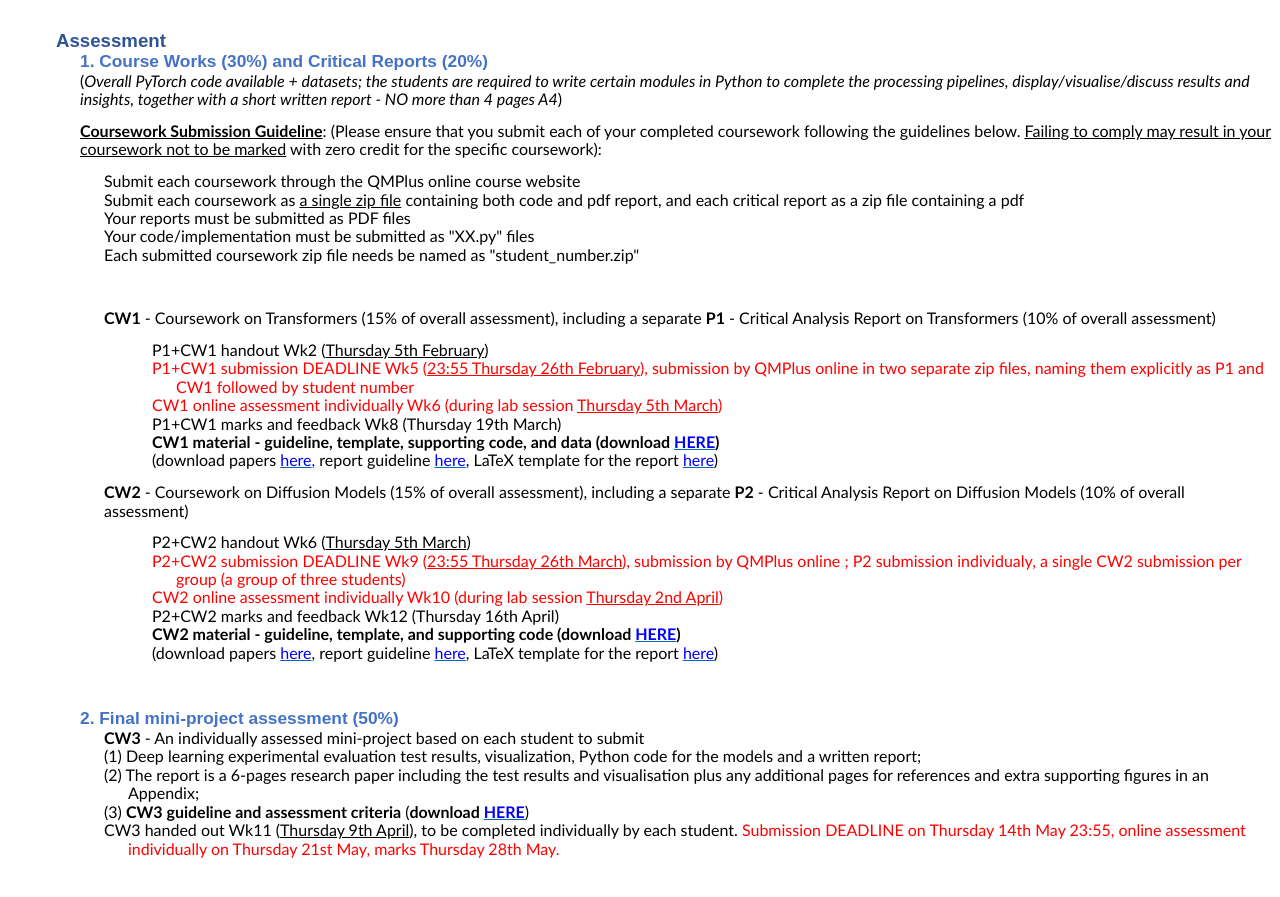
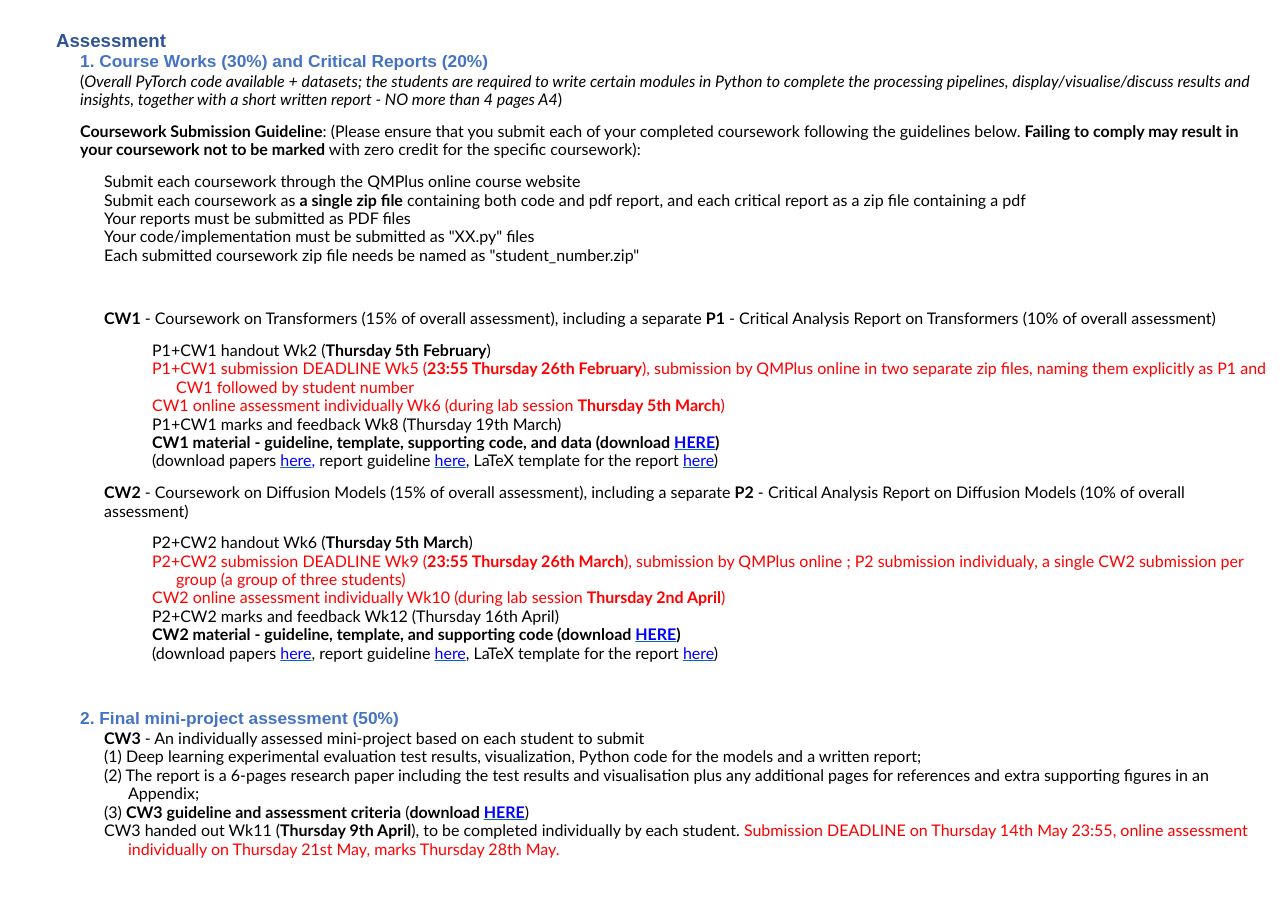
Before and after one commit to ssgong/ssgong.github.io, a plain HTML site: page ECS795P/index.html in a window 1280 px wide. Shown: the part 1429-2326 px from the top of the page. Drawn offline with Linux system fonts and the light colour scheme.

Commit message:
Add files via upload

```diff
--- a/ECS795P/index.html
+++ b/ECS795P/index.html
@@ -1261,7 +1261,7 @@ office - CS 409)<o:p></o:p></span></p>
 
 <h1 style="margin-left: 36pt;"><span lang="EN-US">Reference Books</span></h1>
 
-<p class="MsoNormal" style="margin-left: 36pt;"><span style="font-size: 12pt; line-height: 115%;" lang="EN-US"><span style="text-decoration: underline;">On Computer Vision and Machine
+<p class="MsoNormal" style="margin-left: 36pt;"><span style="font-size: 12pt; line-height: 115%;" lang="EN-US"><span style="font-weight: bold;">On Computer Vision and Machine
 Learning</span><o:p></o:p></span></p>
 
 <p class="MsoListParagraphCxSpFirst" style="margin-left: 72pt; text-indent: -18pt;"><span style="font-size: 12pt; line-height: 115%;" lang="EN-US">Chris Bishop, Pattern Recognition and Machine Learning (<a href="https://www.amazon.co.uk/Pattern-Recognition-Learning-Information-Statistics/dp/0387310738/ref=pd_aw_sbs_14_4/259-7535549-9810108">amazon</a>)
@@ -1283,14 +1283,14 @@ Learning</span><o:p></o:p></span></p>
 Golub, Matrix Computations (<a href="https://www.amazon.co.uk/Matrix-Computations-Gene-H-Golub/dp/9380250754/ref=tmm_pap_swatch_0">amazon</a>)
 - A Classic on vectors, matrices, tensors<o:p></o:p></span></p>
 
-<p class="MsoNormal" style="margin-left: 36pt;"><span style="font-size: 12pt; line-height: 115%;" lang="EN-US"><span style="text-decoration: underline;">On Deep Learning</span><o:p></o:p></span></p>
+<p class="MsoNormal" style="margin-left: 36pt;"><span style="font-size: 12pt; line-height: 115%;" lang="EN-US"><span style="font-weight: bold;">On Deep Learning</span><o:p></o:p></span></p>
 
 <p class="MsoListParagraphCxSpFirst" style="margin-left: 72pt; text-indent: -18pt;"><span style="font-size: 12pt; line-height: 115%;" lang="EN-US">Ian Goodfellow, Deep Learning (<a href="https://www.amazon.co.uk/Deep-Learning-Adaptive-Computation-Machine/dp/0262035618/ref=sr_1_1">amazon</a>)<o:p></o:p></span></p>
 
 <p class="MsoListParagraphCxSpLast" style="margin-left: 72pt; text-indent: -18pt;"><span style="font-size: 12pt; line-height: 115%;" lang="EN-US">Richard
 Sutton, Reinforcement Learning (<a href="https://www.amazon.co.uk/Reinforcement-Learning-Introduction-Richard-Sutton/dp/0262039249/ref=sr_1_1">amazon</a>)<o:p></o:p></span></p>
 
-<p class="MsoNormal" style="margin-left: 36pt;"><span style="font-size: 12pt; line-height: 115%;" lang="EN-US"><span style="text-decoration: underline;">On Visual Perception and Cognition</span> - <i>A
+<p class="MsoNormal" style="margin-left: 36pt;"><span style="font-size: 12pt; line-height: 115%;" lang="EN-US"><span style="font-weight: bold;">On Visual Perception and Cognition</span> - <i>A
 World Model is more than Large Language Models</i><o:p></o:p></span></p>
 
 <p class="MsoListParagraphCxSpFirst" style="margin-left: 72pt; text-indent: -18pt;"><span style="font-size: 12pt; line-height: 115%;" lang="EN-US">Richard Gregory, Eye and Brian (<a href="https://www.amazon.co.uk/Eye-Brain-Psychology-Princeton-Science/dp/0691165165/ref=mp_s_a_1_1">amazon</a>)
@@ -1347,7 +1347,7 @@ al CVPR'14, <span style="color: black;">Chen et al CVPR'15</span>)<o:p></o:p></s
 
 <p class="MsoListParagraphCxSpMiddle" style="margin-left: 106.35pt; text-indent: -18pt;"><span style="font-size: 12pt; line-height: 115%; color: blue;" lang="EN-US">P2 and CW2 handout</span><span style="font-size: 12pt; line-height: 115%;" lang="EN-US"><o:p></o:p></span></p>
 
-<p class="MsoListParagraphCxSpMiddle" style="margin-left: 72pt; text-indent: -18pt;"><span style="font-size: 12pt; line-height: 115%; color: black;" lang="EN-US">W7 - <u>READING WEEK</u></span><span style="color: rgb(153, 153, 153);" lang="EN-US"><o:p></o:p></span></p>
+<p class="MsoListParagraphCxSpMiddle" style="margin-left: 72pt; text-indent: -18pt;"><span style="font-size: 12pt; line-height: 115%; color: black;" lang="EN-US">W7 - <span style="font-weight: bold;">READING WEEK</span></span><span style="color: rgb(153, 153, 153);" lang="EN-US"><o:p></o:p></span></p>
 
 <p class="MsoListParagraphCxSpMiddle" style="margin-left: 72pt; text-indent: -18pt;"><span style="font-size: 12pt; line-height: 115%;" lang="EN-US">W8 - Diffusion Models I: Introduction (Ho et al NIPS'20, Rombach et al
 CVPR'22)<o:p></o:p></span></p>
@@ -1397,14 +1397,14 @@ certain modules in Python to complete the processing pipelines,
 display/visualise/discuss results and insights, together with a short written
 report - NO more than 4 pages A4</i>)<o:p></o:p></span></p>
 
-<p class="MsoNormal" style="margin-left: 54pt;"><b><u><span style="font-size: 12pt; line-height: 115%;" lang="EN-US">Coursework Submission Guideline</span></u></b><span style="font-size: 12pt; line-height: 115%;" lang="EN-US">: (Please ensure that you
-submit each of your completed coursework following the guidelines below. <u>Failing
-to comply may result in your coursework not to be marked</u> with zero credit
+<p class="MsoNormal" style="margin-left: 54pt;"><b><span style="font-size: 12pt; line-height: 115%;" lang="EN-US">Coursework Submission Guideline</span></b><span style="font-size: 12pt; line-height: 115%;" lang="EN-US">: (Please ensure that you
+submit each of your completed coursework following the guidelines below. <span style="font-weight: bold;">Failing
+to comply may result in your coursework not to be marked</span> with zero credit
 for the specific coursework):<o:p></o:p></span></p>
 
 <p class="MsoListParagraphCxSpFirst" style="margin-left: 90pt; text-indent: -18pt;"><span style="font-size: 12pt; line-height: 115%;" lang="EN-US">Submit each coursework through the QMPlus online course website<o:p></o:p></span></p>
 
-<p class="MsoListParagraphCxSpMiddle" style="margin-left: 90pt; text-indent: -18pt;"><span style="font-size: 12pt; line-height: 115%;" lang="EN-US">Submit each coursework as <u>a single zip file</u> containing both code
+<p class="MsoListParagraphCxSpMiddle" style="margin-left: 90pt; text-indent: -18pt;"><span style="font-size: 12pt; line-height: 115%;" lang="EN-US">Submit each coursework as <span style="font-weight: bold;">a single zip file</span> containing both code
 and pdf report, and each critical report as a zip file containing a pdf<o:p></o:p></span></p>
 
 <p class="MsoListParagraphCxSpMiddle" style="margin-left: 90pt; text-indent: -18pt;"><span style="font-size: 12pt; line-height: 115%;" lang="EN-US">Your reports must be submitted as PDF files<o:p></o:p></span></p>
@@ -1420,14 +1420,14 @@ submitted coursework zip file needs be named as "student_number.zip"<o:p></o:p><
 (15% of overall assessment), including a separate <span style="font-weight: bold;">P1</span> - Critical Analysis Report on Transformers (10%
 of overall assessment)<o:p></o:p></span></p>
 
-<p class="MsoListParagraphCxSpFirst" style="margin-left: 126pt; text-indent: -18pt;"><span style="font-size: 12pt; line-height: 115%;" lang="EN-US">P1+CW1 handout Wk2 (<u>Thursday 5th February</u>)<o:p></o:p></span></p>
+<p class="MsoListParagraphCxSpFirst" style="margin-left: 126pt; text-indent: -18pt;"><span style="font-size: 12pt; line-height: 115%;" lang="EN-US">P1+CW1 handout Wk2 (<span style="font-weight: bold;">Thursday 5th February</span>)<o:p></o:p></span></p>
 
-<p class="MsoListParagraphCxSpMiddle" style="margin-left: 126pt; text-indent: -18pt;"><span style="font-size: 12pt; line-height: 115%; color: red;" lang="EN-US">P1+CW1 submission DEADLINE Wk5 (<u>23:55 Thursday 26th February</u>),
+<p class="MsoListParagraphCxSpMiddle" style="margin-left: 126pt; text-indent: -18pt;"><span style="font-size: 12pt; line-height: 115%; color: red;" lang="EN-US">P1+CW1 submission DEADLINE Wk5 (<span style="font-weight: bold;">23:55 Thursday 26th February</span>),
 submission by QMPlus online in two separate zip files, naming them explicitly
 as P1 and CW1 followed by student number<o:p></o:p></span></p>
 
-<p class="MsoListParagraphCxSpMiddle" style="margin-left: 126pt; text-indent: -18pt;"><span style="font-size: 12pt; line-height: 115%; color: red;" lang="EN-US">CW1 online assessment individually Wk6 (during lab session <u>Thursday
-5th March</u>)<o:p></o:p></span></p>
+<p class="MsoListParagraphCxSpMiddle" style="margin-left: 126pt; text-indent: -18pt;"><span style="font-size: 12pt; line-height: 115%; color: red;" lang="EN-US">CW1 online assessment individually Wk6 (during lab session <span style="font-weight: bold;">Thursday
+5th March</span>)<o:p></o:p></span></p>
 
 <p class="MsoListParagraphCxSpMiddle" style="margin-left: 126pt; text-indent: -18pt;"><span style="font-size: 12pt; line-height: 115%;" lang="EN-US">P1+CW1 marks and feedback Wk8 (Thursday 19th March)<o:p></o:p></span></p>
 
@@ -1441,14 +1441,14 @@ guideline <a href="Course_Work/Guideline_CriticalAnalysisReports.pdf"><span styl
 Models (15% of overall assessment), including a separate <span style="font-weight: bold;">P2</span> - Critical Analysis Report on Diffusion
 Models (10% of overall assessment)</span></p>
 
-<p class="MsoListParagraphCxSpFirst" style="margin-left: 126pt; text-indent: -18pt;"><span style="font-size: 12pt; line-height: 115%;" lang="EN-US">P2+CW2 handout Wk6 (<u>Thursday 5th March</u>)<o:p></o:p></span></p>
+<p class="MsoListParagraphCxSpFirst" style="margin-left: 126pt; text-indent: -18pt;"><span style="font-size: 12pt; line-height: 115%;" lang="EN-US">P2+CW2 handout Wk6 (<span style="font-weight: bold;">Thursday 5th March</span>)<o:p></o:p></span></p>
 
-<p class="MsoListParagraphCxSpMiddle" style="margin-left: 126pt; text-indent: -18pt;"><span style="font-size: 12pt; line-height: 115%; color: red;" lang="EN-US">P2+CW2 submission DEADLINE Wk9 (<u>23:55 Thursday 26th March</u>),
+<p class="MsoListParagraphCxSpMiddle" style="margin-left: 126pt; text-indent: -18pt;"><span style="font-size: 12pt; line-height: 115%; color: red;" lang="EN-US">P2+CW2 submission DEADLINE Wk9 (<span style="font-weight: bold;">23:55 Thursday 26th March</span>),
 submission by QMPlus online ; P2 submission individualy, a single CW2
 submission per group (a group of three students)<o:p></o:p></span></p>
 
-<p class="MsoListParagraphCxSpMiddle" style="margin-left: 126pt; text-indent: -18pt;"><span style="font-size: 12pt; line-height: 115%; color: red;" lang="EN-US">CW2 online assessment individually Wk10 (during lab session <u>Thursday
-2nd April</u>)</span><span style="color: red;" lang="EN-US"><o:p></o:p></span></p>
+<p class="MsoListParagraphCxSpMiddle" style="margin-left: 126pt; text-indent: -18pt;"><span style="font-size: 12pt; line-height: 115%; color: red;" lang="EN-US">CW2 online assessment individually Wk10 (during lab session <span style="font-weight: bold;">Thursday
+2nd April</span>)</span><span style="color: red;" lang="EN-US"><o:p></o:p></span></p>
 
 <p class="MsoListParagraphCxSpMiddle" style="margin-left: 126pt; text-indent: -18pt;"><span style="font-size: 12pt; line-height: 115%;" lang="EN-US">P2+CW2 marks and feedback Wk12 (Thursday 16th April)<o:p></o:p></span></p>
 
@@ -1475,7 +1475,7 @@ figures in an Appendix;</span></p>
 
 <p class="MsoListParagraphCxSpMiddle" style="margin-left: 90pt; text-indent: -18pt;"><span style="font-size: 12pt; line-height: 115%;" lang="EN-US">(3) <b>CW3 guideline and assessment criteria</b> (<b>download <a href="Course_Work/CW3_ECS795P.zip"><span style="color: blue;">HERE</span></a></b>)</span><span style="font-size: 14pt; line-height: 115%;" lang="EN-US"><o:p></o:p></span></p>
 
-<p class="MsoListParagraphCxSpMiddle" style="margin-left: 90pt; text-indent: -18pt;"><span style="font-size: 12pt; line-height: 115%;" lang="EN-US">CW3 handed out Wk11 (<span style="text-decoration: underline;">Thursday 9th April</span>), to be
+<p class="MsoListParagraphCxSpMiddle" style="margin-left: 90pt; text-indent: -18pt;"><span style="font-size: 12pt; line-height: 115%;" lang="EN-US">CW3 handed out Wk11 (<span style="font-weight: bold;">Thursday 9th April</span>), to be
 completed individually by each student. <span style="color: red;">Submission
 DEADLINE on Thursday 14th May 23:55, online assessment individually on Thursday
 21st May, marks Thursday 28th May. </span></span></p>
```
